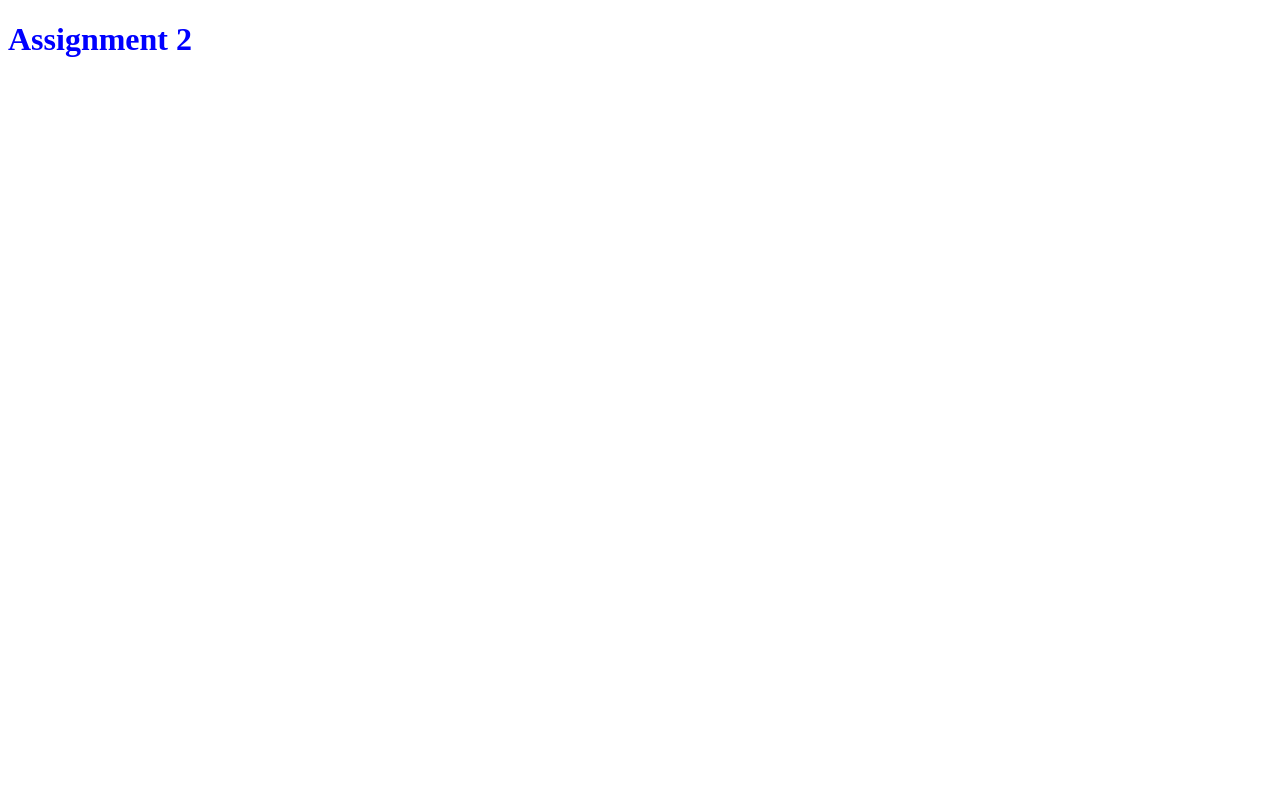
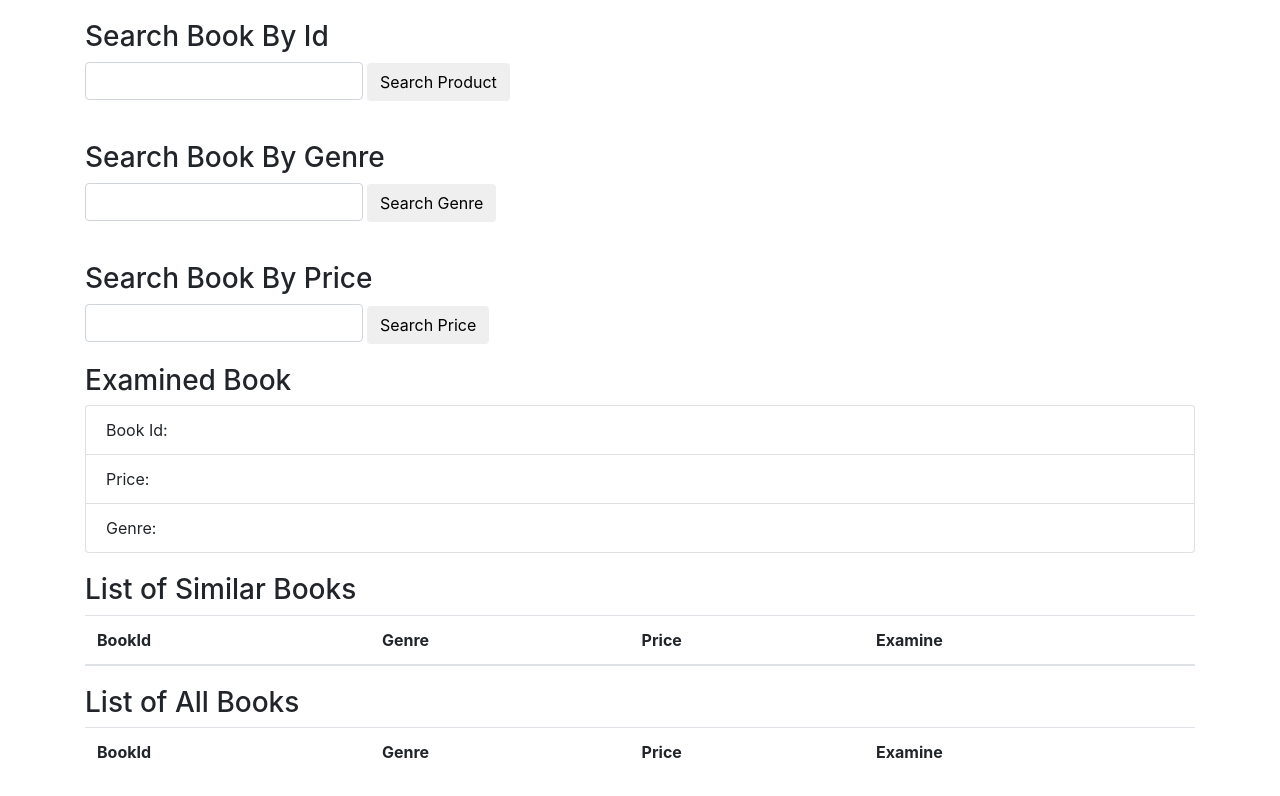
Before and after one commit to Vishwas987/Assignment_2, a plain HTML site: page index.html in a window 1280 px wide. Drawn offline with nearby package versions, Linux system fonts and the light colour scheme.

Commit message:
changes in html file

```diff
--- a/index.html
+++ b/index.html
@@ -2,15 +2,71 @@
 <html lang="en">
     <head>
         <meta charset="UTF-8">
-    <meta http-equiv="X-UA-Compatible" content="IE=edge">
         <meta name="viewport" content="width=device-width, initial-scale=1.0">
-    <link rel="stylesheet" href="style.css">
-    <title>Assignment 2</title>
-    <script src="script.js"></script>
+        <meta http-equiv="X-UA-Compatible" content="ie=edge">
+        <link rel="stylesheet" href="https://stackpath.bootstrapcdn.com/bootstrap/4.1.3/css/bootstrap.min.css" integrity="sha384-MCw98/SFnGE8fJT3GXwEOngsV7Zt27NXFoaoApmYm81iuXoPkFOJwJ8ERdknLPMO" crossorigin="anonymous">
+
+        <title>Book Catalog</title>
     </head>
+
     <body>
-    <h1>
-        Assignment 2
-    </h1>
+        <div id="div-search-price" class="container" style="margin-bottom:20px; padding-top:20px;">
+            <h3>Search Book By Id</h3>
+            <form action="#">
+                <input type="text" id="input-search-id" class="form-control" style="width:25%;display:inline;">
+                <button id="btn-search-id" class="btn" type="submit">Search Product</button>
+            </form>
+
+        </div>
+
+        <div id="div-search-genre" class="container" style="margin-bottom:20px; padding-top:20px;">
+            <h3>Search Book By Genre</h3>
+            <form action="#">
+                <input type="text" id="input-search-genre" class="form-control" style="width:25%;display:inline;">
+                <button id="btn-search-genre" class="btn" type="submit">Search Genre</button>
+            </form>
+        </div>
+
+        <div id="div-search-price" class="container" style="margin-bottom:20px; padding-top:20px;">
+            <h3>Search Book By Price</h3>
+            <form action="#">
+                <input type="text" id="input-search-price" class="form-control" style="width:25%;display:inline;">
+                <button id="btn-search-price" class="btn" type="submit">Search Price</button>
+            </form>
+        </div>
+
+        <div id="div-examined-book"  class="container" style="margin-bottom:20px">
+            <h3>Examined Book</h3>
+            <ul id="list-examined-book" class="list-group">
+                <li class="list-group-item">Book Id: <span></span></li>
+                <li class="list-group-item">Price: <span></span></li>
+                <li class="list-group-item">Genre: <span></span></li>
+            </ul>
+        </div>
+
+        <div  class="container" style="margin-bottom:20px">
+            <h3>List of Similar Books</h3>
+            <table id="table-similar-books" class="table">
+            <thead>
+                    <th>BookId</th>
+                    <th>Genre</th>
+                    <th>Price</th>
+                    <th>Examine</th>
+                </thead>
+            </table>
+        </div>
+
+        <div  class="container" style="margin-bottom:20px">
+            <h3>List of All Books</h3>
+            <table id="table-all-books" class="table">
+                <tr>
+                    <th>BookId</th>
+                    <th>Genre</th>
+                    <th>Price</th>
+                    <th>Examine</th>
+                </tr>
+            </table>
+        </div>
+
     </body>
 </html>
```
Lines whose indentation alone changed are shown as unchanged.
